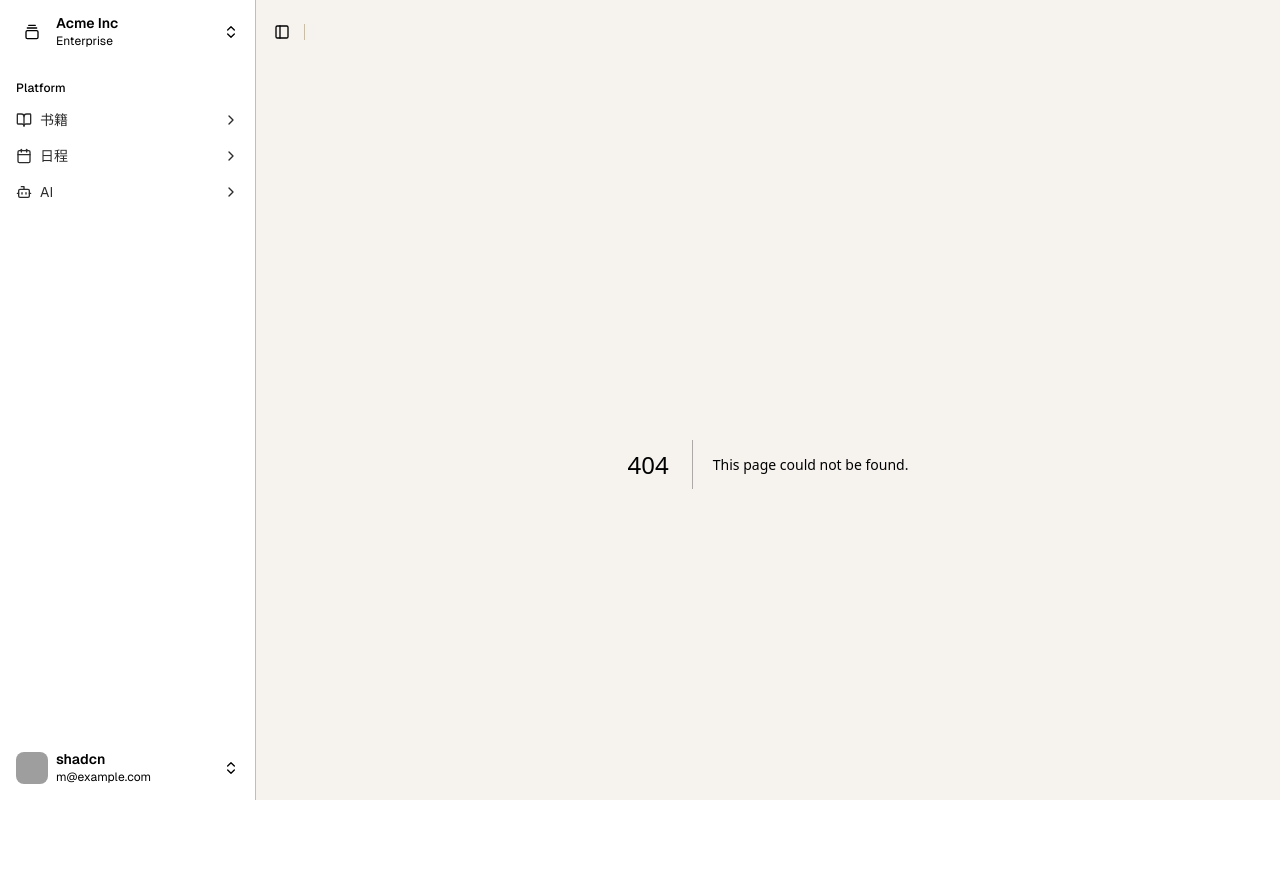
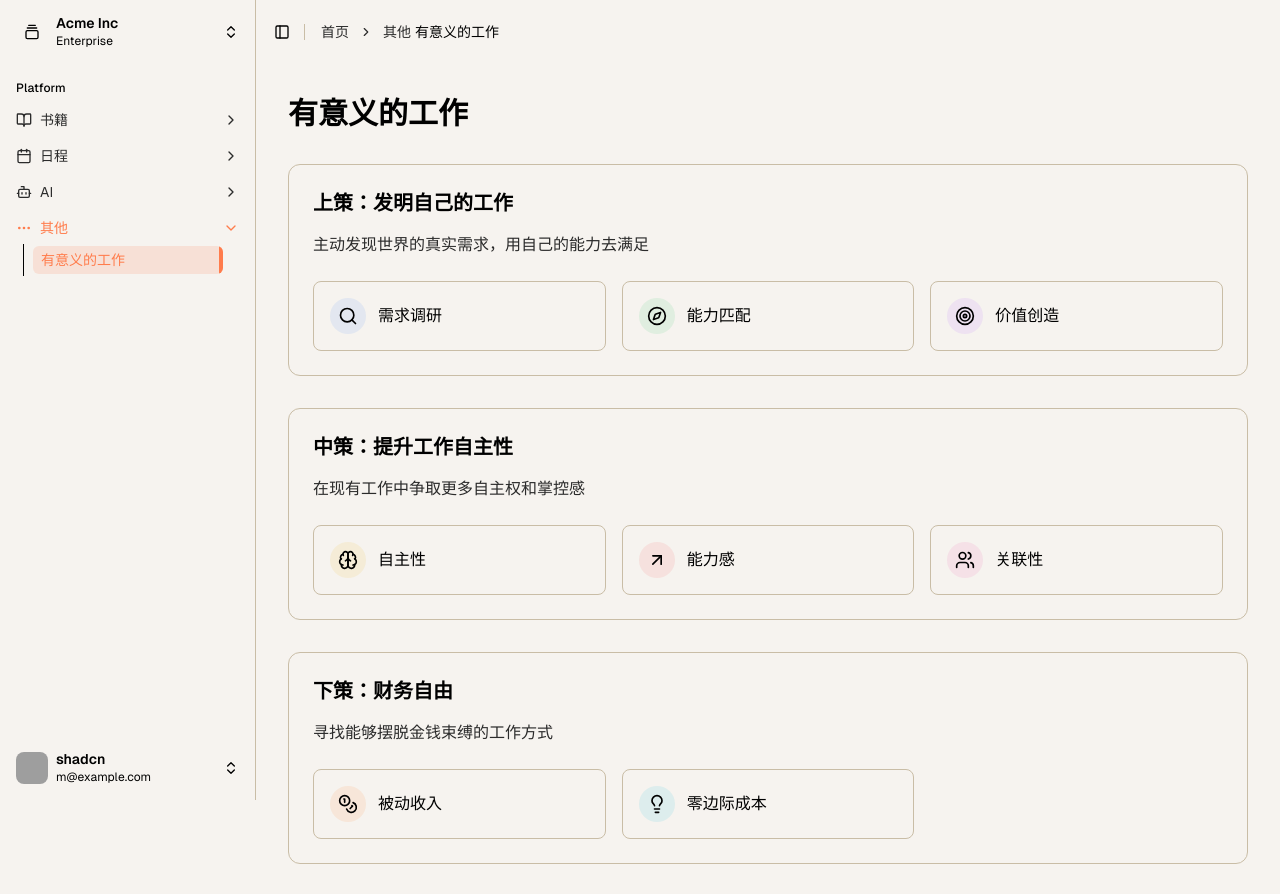
Before and after one commit to yellowpoint/book-impossible, a Next.js app: page /meaningful-work in a window 1280 px wide. Before the commit this address had no page. Shown: the top 894 px of the page. Before the commit the page ends 864 px from the top, so only its background shows below. Built offline with nearby package versions, Linux system fonts and the light colour scheme; grey boxes are pictures that could not be loaded.

Commit message:
添加页面-有意义的工作

```diff
--- /dev/null
+++ b/src/app/(book)/meaningful-work/page.jsx
@@ -0,0 +1,213 @@
+"use client";
+
+import { motion } from "framer-motion";
+import {
+  Briefcase,
+  Search,
+  Compass,
+  Target,
+  Heart,
+  Brain,
+  Coins,
+  Users,
+  Lightbulb,
+  ArrowUpRight,
+} from "lucide-react";
+
+import {
+  Tooltip,
+  TooltipContent,
+  TooltipProvider,
+  TooltipTrigger,
+} from "@/components/ui/tooltip";
+
+const workStrategies = [
+  {
+    level: "上策",
+    title: "发明自己的工作",
+    description: "主动发现世界的真实需求，用自己的能力去满足",
+    steps: [
+      {
+        title: "需求调研",
+        description: "观察、发掘、总结社会消费市场的真实需求",
+        icon: Search,
+        color: "bg-blue-500",
+      },
+      {
+        title: "能力匹配",
+        description: "思考自己的天赋和能力，寻找与需求的最佳匹配点",
+        icon: Compass,
+        color: "bg-green-500",
+      },
+      {
+        title: "价值创造",
+        description: "提供产品或服务，让人愿意为之付费",
+        icon: Target,
+        color: "bg-purple-500",
+      },
+    ],
+  },
+  {
+    level: "中策",
+    title: "提升工作自主性",
+    description: "在现有工作中争取更多自主权和掌控感",
+    principles: [
+      {
+        title: "自主性",
+        description: "工作中的决策权和选择自由",
+        icon: Brain,
+        color: "bg-yellow-500",
+      },
+      {
+        title: "能力感",
+        description: "感受到自己在不断成长和进步",
+        icon: ArrowUpRight,
+        color: "bg-red-500",
+      },
+      {
+        title: "关联性",
+        description: "与他人建立有意义的连接",
+        icon: Users,
+        color: "bg-pink-500",
+      },
+    ],
+  },
+  {
+    level: "下策",
+    title: "财务自由",
+    description: "寻找能够摆脱金钱束缚的工作方式",
+    methods: [
+      {
+        title: "被动收入",
+        description: "通过租金、利息、股权等获得稳定收入",
+        icon: Coins,
+        color: "bg-orange-500",
+      },
+      {
+        title: "零边际成本",
+        description: "开发书籍、软件等可复制产品",
+        icon: Lightbulb,
+        color: "bg-cyan-500",
+      },
+    ],
+  },
+];
+
+export default function MeaningfulWorkPage() {
+  return (
+    <div className="flex flex-1 flex-col gap-8 p-8">
+      <motion.h1
+        className="text-3xl font-bold"
+        initial={{ opacity: 0, y: -20 }}
+        animate={{ opacity: 1, y: 0 }}
+        transition={{ duration: 0.5 }}
+      >
+        有意义的工作
+      </motion.h1>
+
+      {workStrategies.map((strategy, index) => (
+        <motion.section
+          key={strategy.level}
+          initial={{ opacity: 0, y: 20 }}
+          animate={{ opacity: 1, y: 0 }}
+          transition={{ duration: 0.5, delay: index * 0.2 }}
+          className="rounded-xl border bg-card p-6"
+        >
+          <h2 className="mb-4 text-xl font-semibold">
+            {strategy.level}：{strategy.title}
+          </h2>
+          <p className="mb-6 text-muted-foreground">{strategy.description}</p>
+
+          <div className="grid gap-4 md:grid-cols-2 lg:grid-cols-3">
+            {strategy.steps?.map((step) => (
+              <TooltipProvider key={step.title}>
+                <Tooltip>
+                  <TooltipTrigger asChild>
+                    <motion.div
+                      whileHover={{ scale: 1.02 }}
+                      className="flex flex-col gap-3 rounded-lg border p-4 transition-colors hover:bg-accent"
+                    >
+                      <div className="flex items-center gap-3">
+                        <div
+                          className={`rounded-full p-2 ${step.color} bg-opacity-10`}
+                        >
+                          <step.icon className="h-5 w-5" />
+                        </div>
+                        <h3 className="font-medium">{step.title}</h3>
+                      </div>
+                    </motion.div>
+                  </TooltipTrigger>
+                  <TooltipContent>
+                    <p className="max-w-xs text-sm">{step.description}</p>
+                  </TooltipContent>
+                </Tooltip>
+              </TooltipProvider>
+            ))}
+
+            {strategy.principles?.map((principle) => (
+              <TooltipProvider key={principle.title}>
+                <Tooltip>
+                  <TooltipTrigger asChild>
+                    <motion.div
+                      whileHover={{ scale: 1.02 }}
+                      className="flex flex-col gap-3 rounded-lg border p-4 transition-colors hover:bg-accent"
+                    >
+                      <div className="flex items-center gap-3">
+                        <div
+                          className={`rounded-full p-2 ${principle.color} bg-opacity-10`}
+                        >
+                          <principle.icon className="h-5 w-5" />
+                        </div>
+                        <h3 className="font-medium">{principle.title}</h3>
+                      </div>
+                    </motion.div>
+                  </TooltipTrigger>
+                  <TooltipContent>
+                    <p className="max-w-xs text-sm">{principle.description}</p>
+                  </TooltipContent>
+                </Tooltip>
+              </TooltipProvider>
+            ))}
+
+            {strategy.methods?.map((method) => (
+              <TooltipProvider key={method.title}>
+                <Tooltip>
+                  <TooltipTrigger asChild>
+                    <motion.div
+                      whileHover={{ scale: 1.02 }}
+                      className="flex flex-col gap-3 rounded-lg border p-4 transition-colors hover:bg-accent"
+                    >
+                      <div className="flex items-center gap-3">
+                        <div
+                          className={`rounded-full p-2 ${method.color} bg-opacity-10`}
+                        >
+                          <method.icon className="h-5 w-5" />
+                        </div>
+                        <h3 className="font-medium">{method.title}</h3>
+                      </div>
+                    </motion.div>
+                  </TooltipTrigger>
+                  <TooltipContent>
+                    <p className="max-w-xs text-sm">{method.description}</p>
+                  </TooltipContent>
+                </Tooltip>
+              </TooltipProvider>
+            ))}
+          </div>
+        </motion.section>
+      ))}
+
+      <motion.section
+        initial={{ opacity: 0, y: 20 }}
+        animate={{ opacity: 1, y: 0 }}
+        transition={{ duration: 0.5, delay: 0.8 }}
+        className="rounded-xl border bg-card p-6"
+      >
+        <div className="text-center text-muted-foreground">
+          <p>工作不应该是被动接受的任务，而是主动创造的价值。</p>
+          <p>通过发现真实需求、提升自主性或获得财务自由，让工作变得更有意义。</p>
+        </div>
+      </motion.section>
+    </div>
+  );
+}
--- a/src/components/app-sidebar.jsx
+++ b/src/components/app-sidebar.jsx
@@ -22,6 +22,8 @@ import {
   Wand2,
   History,
   Gamepad2,
+  MoreHorizontal,
+  Briefcase,
 } from "lucide-react";
 import { usePathname } from "next/navigation"
 
@@ -134,7 +136,17 @@ export const data = {
         },
       ],
     },
-
+    {
+      title: "其他",
+      icon: MoreHorizontal,
+      items: [
+        {
+          title: "有意义的工作",
+          url: "/meaningful-work",
+          icon: Briefcase,
+        },
+      ],
+    },
   ],
   projects: [
     {
```
